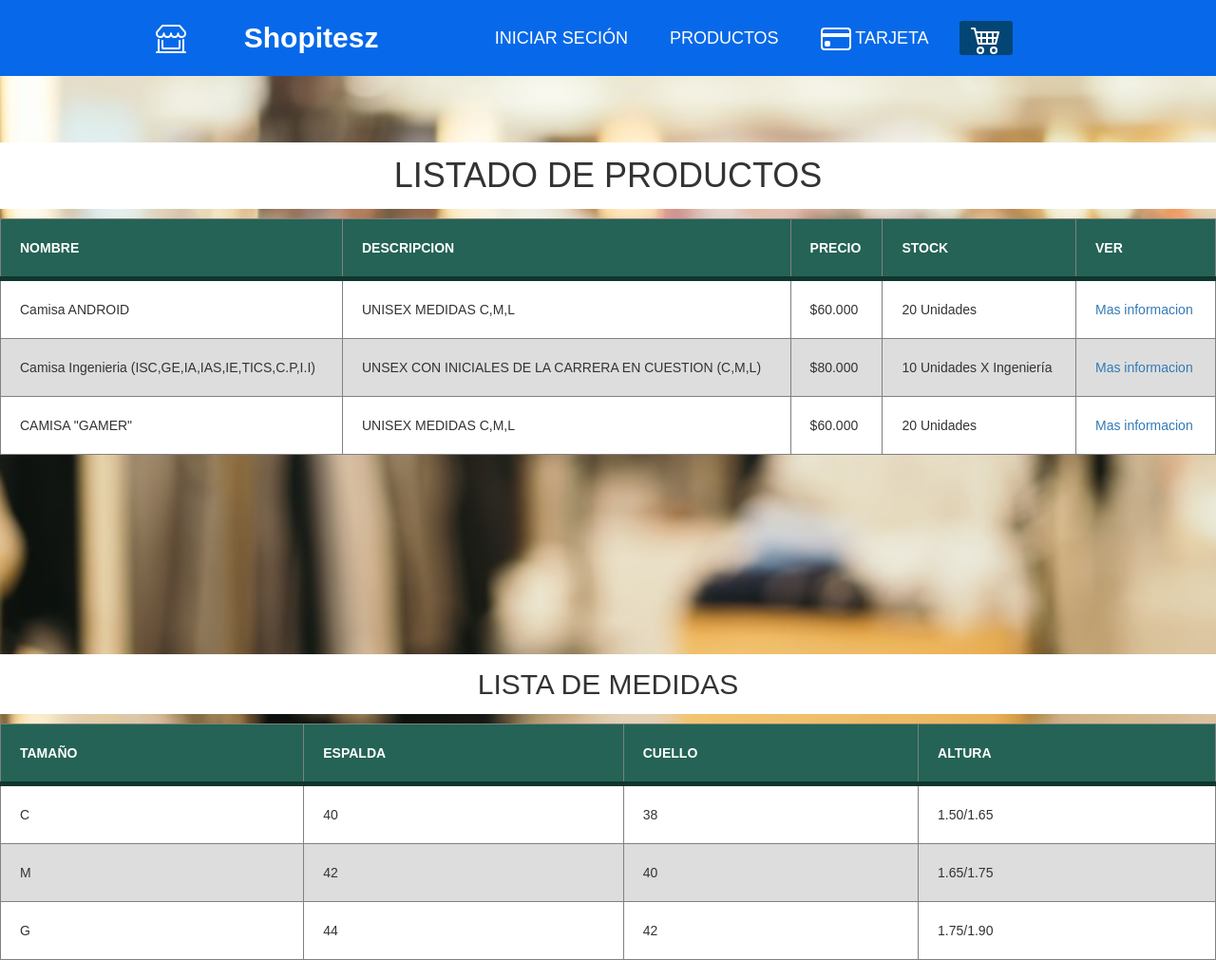
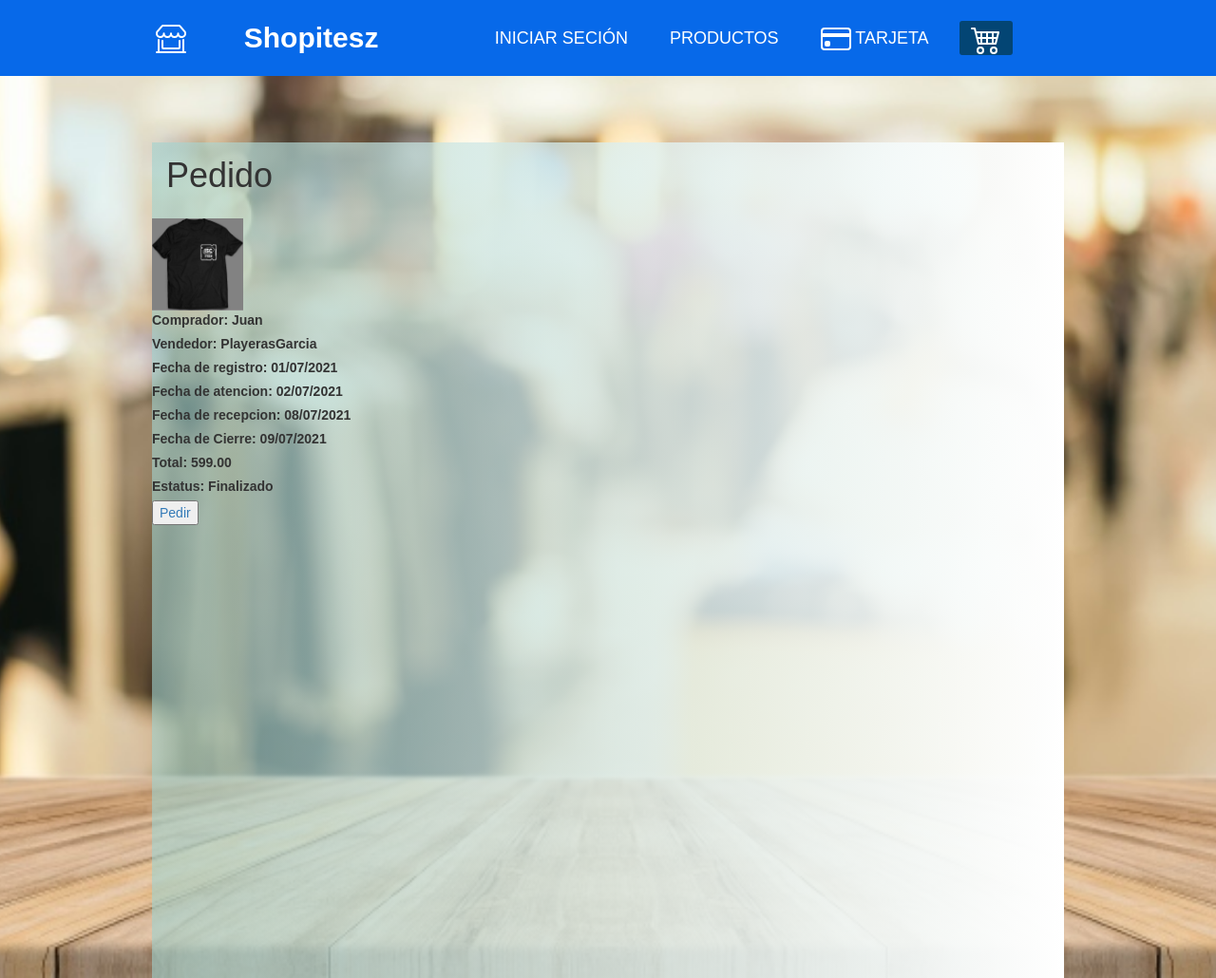
Before and after one commit to XLuis-Eduardo-Espinoza-Mares/Verano_Shopitesz_Eq6, a Flask app: page /pedidos in a window 1280 px wide. Shown: the whole page at 95% size. Run offline with Flask 2, Linux system fonts and the light colour scheme; some libraries are stand-ins or nearby versions.

Commit message:
Navegacion

```diff
--- a/Shopitesz/app.py
+++ b/Shopitesz/app.py
@@ -30,11 +30,15 @@ def ticket():
 
 @app.route("/carrito")
 def carrito():
-    return render_template('carrito/consultaGeneral.html')
+    return render_template('pedidos/pagDetallesPedidos.html')
 
 @app.route("/pedidos")
 def Pedidos():
-    return render_template('productos/consultaGeneral.html')
+    return render_template('pedidos/pagPedidos.html')
+
+@app.route("/Detallepedidos")
+def DetallesPedidos():
+    return render_template('pedidos/pagDetallesPedidos.html')
 
 @app.route("/ProductosDescripcion1")
 def Descripcion1():
--- a/Shopitesz/static/css/estiloDescripcion.css
+++ b/Shopitesz/static/css/estiloDescripcion.css
@@ -2,3 +2,10 @@ h1,h2{
     margin-top: 150px;
 	padding: 15px;
 }
+
+div{
+	margin: auto;
+	width: 960px;
+	height: 880px;
+	background-image: linear-gradient(to right, rgba(161, 210 ,206, 0.61),white);
+}
--- a/Shopitesz/templates/pagPedidos.html
+++ b/Shopitesz/templates/pedidos/pagPedidos.html
@@ -1,10 +1,8 @@
-<!DOCTYPE html>
-<html lang="en">
-<head>
-    <meta charset="UTF-8">
-    <title>PEDIDOS</title>
-</head>
-<body>
+{% extends 'comunes/base.html' %}
+{% block contenido %}
+<link rel="stylesheet" href="{{url_for('static',filename='css/estiloDescripcion.css')}}">
+
+<div class="parrafo">
     <H1>
         Pedido
     </H1>
@@ -13,15 +11,13 @@
         <!--<label for="idPedido">idPedido: 0001</label><br>-->
         <label for="idComprador">Comprador: Juan</label><br>
         <label for="idVendedor">Vendedor: PlayerasGarcia</label><br>
-        <label for="idTarjeta">Tarjeta: 0000 0000 0000 0000</label><br>
         <label for="fechaRegistro">Fecha de registro: 01/07/2021</label><br>
         <label for="fechaAtencion">Fecha de atencion: 02/07/2021</label><br>
         <label for="fechaRecepcion">Fecha de recepcion: 08/07/2021</label><br>
         <label for="fechaCierre">Fecha de Cierre: 09/07/2021</label><br>
         <label for="total">Total: 599.00</label><br>
         <label for="status">Estatus: Finalizado</label><br>
-        </div>
-        <input type="submit" value="Detalles">
+        <button type="submit" class="btn-enviar"><a href="/Detallepedidos">Pedir</a></button>
     </form>
-</body>
-</html>
+</div>
+{% endblock %}
--- a/Shopitesz/templates/productos/ProductosDescripcion/CAMISAANDROID.html
+++ b/Shopitesz/templates/productos/ProductosDescripcion/CAMISAANDROID.html
@@ -1,6 +1,7 @@
 {% extends 'comunes/base.html' %}
 {% block contenido %}
 <link rel="stylesheet" href="{{url_for('static',filename='css/estiloDescripcion.css')}}">
+<div class="parrafo">
     <H1>
         CAMISA ANDROID UNISEX TALLA C,M,G
     </H1>
@@ -9,7 +10,8 @@
     </h2>
     <br><br>
     <form action="/CAMISAANDROID" method="post">
-        <a class="linkButton"> Añadir al Carrito</a> <!--aqui se creara un proceso que permita agregar el producto al carrito-->
+        <button type="submit" class="btn-enviar"><a href="/pedidos">Hacer Pedido</a></button>
     </form>
+</div>
 
 {% endblock %}
--- a/Shopitesz/templates/productos/ProductosDescripcion/CAMISAGAMER.html
+++ b/Shopitesz/templates/productos/ProductosDescripcion/CAMISAGAMER.html
@@ -1,6 +1,7 @@
 {% extends 'comunes/base.html' %}
 {% block contenido %}
 <link rel="stylesheet" href="{{url_for('static',filename='css/estiloDescripcion.css')}}">
+ <div class="parrafo">
     <H1>
         CAMISA "GAMER" UNISEX C,M,G
     </H1>
@@ -9,7 +10,8 @@
     </h2>
     <br><br>
     <form action="/CAMISAGAMER" method="post">
-        <a class="linkButton"> Añadir al Carrito</a> <!--aqui se creara un proceso que permita agregar el producto al carrito-->
+
+        <button type="submit" class="btn-enviar"><a href="/pedidos">Hacer Pedido</a></button>
     </form>
-
+ </div>
 {% endblock %}
```
Also changed, not shown: Shopitesz/templates/pedidos/pagDetallesPedidos.html (renamed from Shopitesz/templates/pagDetallesPedidos.html, +7 -9 lines), Shopitesz/templates/productos/ProductosDescripcion/CAMISACARRERA.html (+5 -2 lines).
